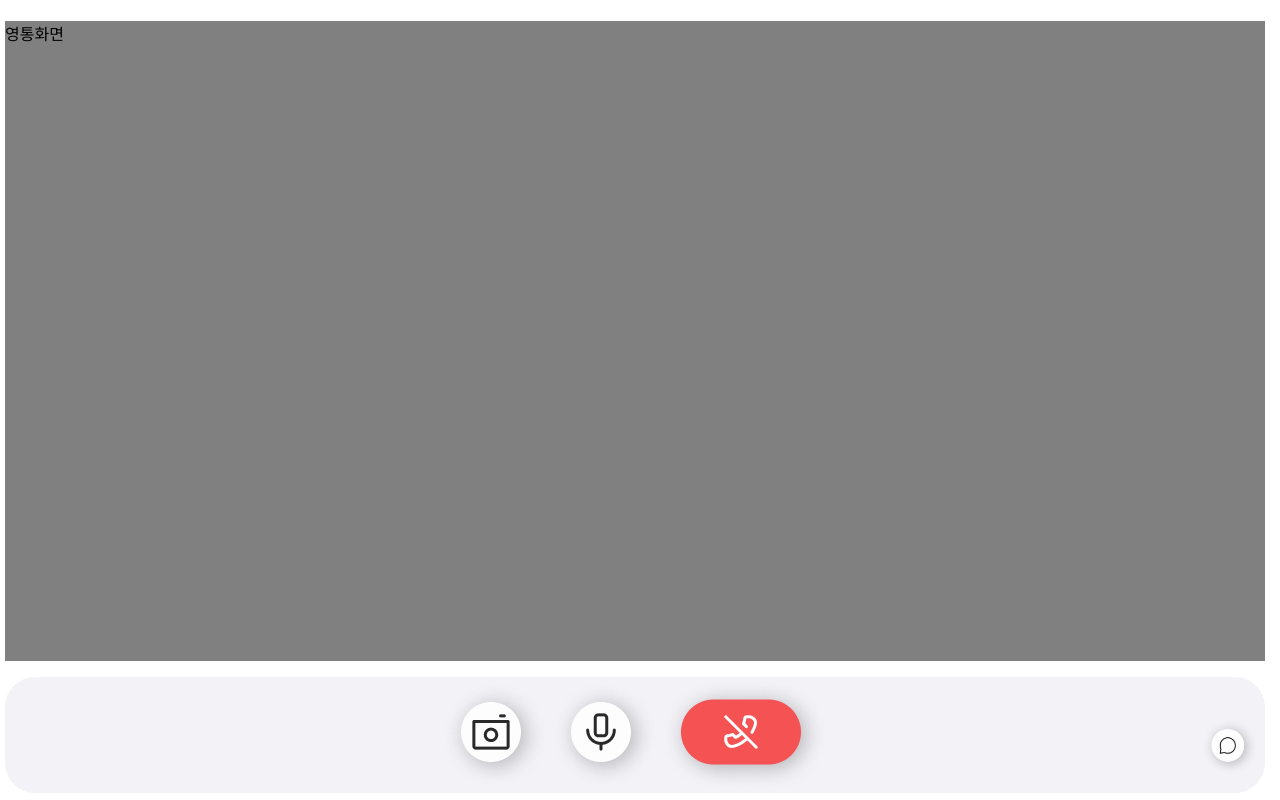
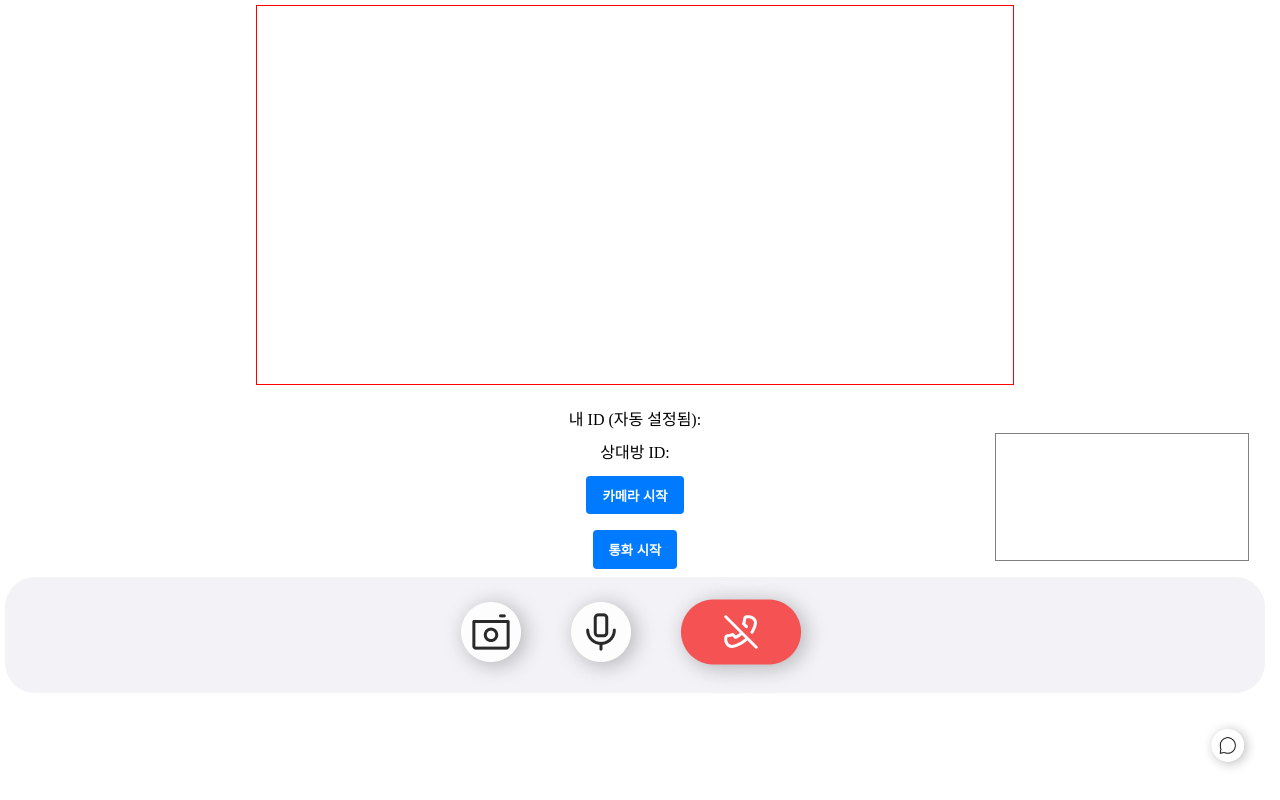
Before and after one commit to SonIRang/SonIRang_frontend, a React (Create React App) app: page /meeting in a window 1280 px wide. Built offline with nearby package versions, Linux system fonts and the light colour scheme.

Commit message:
callscreen오류 수정

```diff
--- a/src/components/VideoCallScreen.js
+++ b/src/components/VideoCallScreen.js
@@ -1,127 +1,293 @@
-// import React, { useEffect, useRef, useState } from 'react';
-// import io, { Socket } from 'socket.io-client';
+import React, { useEffect, useRef, useState } from "react";
+import { useNavigate } from "react-router-dom";
+import styled from "styled-components";
+import { Client } from "@stomp/stompjs";
+import SockJS from "sockjs-client";
 
-// const VideoCallScreen = () => {
-//   const localVideoRef = useRef<HTMLVideoElement>(null);
-//   const remoteVideoRef = useRef<HTMLVideoElement>(null);
-//   const [isStartedVideo, setIsStartedVideo] = useState<boolean>(false);
-//   const [room, setRoom] = useState<string>('test_room');
-//   const [socket, setSocket] = useState<Socket | null>(null);
-//   const [peerConnection, setPeerConnection] = useState<RTCPeerConnection | null>(null);
+const VideoCallScreen = ({ receiverId, receiver }) => {
+  const localVideoRef = useRef(null);
+  const remoteVideoRef = useRef(null);
 
-//   useEffect(() => {
-//     const nextSocket = io('http://123.123.123.123:5000'); // 자신의 시그널링 서버 IP 주소
-//     setSocket(nextSocket);
+  const [client, setClient] = useState(null);
+  const [peerConnection, setPeerConnection] = useState(null);
+  const localStreamRef = useRef(null);
+  const iceCandidateQueueRef = useRef([]);
+  const remoteDescriptionSetRef = useRef(false);
 
-//     // 구글에서 제공해주는 coturn 서버 활용
-//     const pc = new RTCPeerConnection({
-//       iceServers: [
-//         {
-//           urls: 'stun:stun.l.google.com:19302',
-//         },
-//         {
-//           urls: 'stun:stun1.l.google.com:19302',
-//         },
-//         {
-//           urls: 'stun:stun2.l.google.com:19302',
-//         },
-//         {
-//           urls: 'stun:stun3.l.google.com:19302',
-//         },
-//       ],
-//     });
+  const rtcConfig = {
+    iceServers: [{ urls: "stun:stun.l.google.com:19302" }],
+  };
 
-//     pc.onicecandidate = (event) => {
-//       if (!event.candidate) return;
-//       nextSocket.emit('candidate', { candidate: event.candidate, room });
-//     };
+  useEffect(() => {
+    if (!receiverId) return;
+    const accessToken = localStorage.getItem("accessToken");
+    if (!accessToken) {
+      alert("JWT 토큰이 없습니다. 로그인 후 다시 시도해주세요.");
+      return;
+    }
 
-//     pc.ontrack = (event) => {
-//       if (!remoteVideoRef.current || !event.streams[0]) return;
-//       remoteVideoRef.current.srcObject = event.streams[0];
-//     };
+    const socket = new SockJS(
+      `http://localhost:8080/ws-signaling?token=${encodeURIComponent(
+        accessToken
+      )}`
+    );
 
-//     nextSocket.on('offer', async (msg) => {
-//       // 내가 보낸 offer인 경우, skip
-//       if (msg.sender === socket?.id) return;
+    const stompClient = new Client({
+      webSocketFactory: () => socket,
+      debug: (str) => console.log(str),
+      reconnectDelay: 5000,
+      heartbeatIncoming: 0,
+      heartbeatOutgoing: 0,
+      onConnect: (frame) => {
+        console.log("✅ WebSocket 연결됨:", frame);
+        stompClient.subscribe("/user/queue/signal", (message) => {
+          const data = JSON.parse(message.body);
+          switch (data.type) {
+            case "offer":
+              handleOffer(data);
+              break;
+            case "answer":
+              handleAnswer(data);
+              break;
+            case "candidate":
+              handleCandidate(data);
+              break;
+            default:
+              console.warn("알 수 없는 메시지 타입:", data.type);
+          }
+        });
+      },
+      onStompError: (frame) => {
+        alert("WebSocket 연결 실패: " + frame.headers["message"]);
+        console.error("❌ WebSocket 연결 실패:", frame);
+      },
+    });
 
-//       // connection에 상대 peer의 SDP 정보를 설정
-//       await pc.setRemoteDescription(new RTCSessionDescription(msg.sdp));
+    stompClient.activate();
+    setClient(stompClient);
 
-//       // 설정 이후 상대 peer에게 나의 SDP 응답
-//       const answer = await pc.createAnswer();
-//       await pc.setLocalDescription(answer);
-//       nextSocket.emit('answer', { sdp: pc.localDescription, room });
-//     });
+    return () => {
+      stompClient.deactivate();
+    };
+  }, [receiverId]);
 
-//     nextSocket.on('answer', (msg) => {
-//       if (msg.sender === socket?.id) return;
-//       // connection에 상대 peer에게 받은 SDP 정보를 설정
-//       pc.setRemoteDescription(new RTCSessionDescription(msg.sdp));
-//     });
+  const startMedia = async () => {
+    try {
+      const stream = await navigator.mediaDevices.getUserMedia({
+        video: true,
+        audio: true,
+      });
+      localStreamRef.current = stream;
+      if (localVideoRef.current) {
+        localVideoRef.current.srcObject = stream;
+      }
+      console.log("🎥 로컬 미디어 시작됨");
+    } catch (err) {
+      console.error("❌ 미디어 시작 실패:", err);
+      alert("카메라/마이크 권한을 확인해주세요.");
+    }
+  };
 
-//     nextSocket.on('candidate', (msg) => {
-//       if (msg.sender === socket?.id) return;
-//       // 데이터를 보낼 수 있는 네트워크 경로를 찾기 위해 ICE 프로세스를 수행하는 단계
-//       pc.addIceCandidate(new RTCIceCandidate(msg.candidate));
-//     });
+  const createPeerConnection = () => {
+    if (!localStreamRef.current) {
+      alert("먼저 미디어를 시작해주세요.");
+      return;
+    }
+    const pc = new RTCPeerConnection(rtcConfig);
 
-//     setPeerConnection(pc);
-//   }, []);
+    localStreamRef.current.getTracks().forEach((track) => {
+      pc.addTrack(track, localStreamRef.current);
+    });
 
-//   const startVideo = async () => {
-//     if (!localVideoRef.current) return;
-//     const stream = await navigator.mediaDevices.getUserMedia({ video: true, audio: true });
-//     localVideoRef.current.srcObject = stream;
-//     stream.getTracks().forEach((track) => peerConnection?.addTrack(track, stream));
-//     setIsStartedVideo(true);
-//   };
+    pc.onicecandidate = (event) => {
+      if (event.candidate && client && receiver) {
+        client.publish({
+          destination: "/app/signal",
+          body: JSON.stringify({
+            type: "candidate",
+            to: receiver,
+            data: event.candidate,
+          }),
+        });
+      }
+    };
 
-//   const joinRoom = () => {
-//     if (!socket || !room) return;
-//     socket.emit('join', { room });
-//   };
+    pc.ontrack = (event) => {
+      if (remoteVideoRef.current) {
+        remoteVideoRef.current.srcObject = event.streams[0];
+      }
+    };
 
-//   const call = async () => {
-//     const offer = await peerConnection?.createOffer();
-//     await peerConnection?.setLocalDescription(offer);
-//     socket?.emit('offer', { sdp: offer, room });
-//   };
+    iceCandidateQueueRef.current = [];
+    remoteDescriptionSetRef.current = false;
+    setPeerConnection(pc);
+  };
 
-//   return (
-//     <div className="flex flex-col gap-6">
-//       <div className="flex justify-center gap-2">
-//         <div className="flex flex-col items-center">
-//           <div className="font-semibold">내 화면</div>
-//           <video ref={localVideoRef} autoPlay playsInline muted></video>
-//         </div>
-//         <div className="flex flex-col items-center">
-//           <div className="font-semibold">상대 화면</div>
-//           <video ref={remoteVideoRef} autoPlay playsInline></video>
-//         </div>
-//       </div>
-//       <div className="text-center font-semibold">Room Name: {room}</div>
-//       <div className="justify-center flex items-center gap-6">
-//         {!isStartedVideo && (
-//           <button
-//             className="shadow-md px-3 py-2 rounded hover:bg-slate-50 active:shadow-none"
-//             onClick={() => {
-//               startVideo();
-//               joinRoom();
-//             }}
-//           >
-//             비디오 연결
-//           </button>
-//         )}
-//         <button
-//           className="shadow-md px-3 py-2 rounded hover:bg-slate-50 active:shadow-none"
-//           onClick={call}
-//         >
-//           통화 시작
-//         </button>
-//       </div>
-//     </div>
-//   );
-// };
+  const createOffer = async () => {
+    if (!client || !receiver) {
+      alert("WebSocket 연결 및 상대방 ID를 확인해주세요.");
+      return;
+    }
+    if (!peerConnection) createPeerConnection();
+    if (!peerConnection) return;
 
-// export default VideoCallScreen;
+    const connected = await fetch(
+      `/api/is-connected/${encodeURIComponent(receiver)}`
+    )
+      .then((res) => res.json())
+      .catch(() => false);
+
+    if (!connected) {
+      alert("상대방이 아직 WebSocket에 연결되지 않았습니다.");
+      return;
+    }
+
+    const offer = await peerConnection.createOffer();
+    await peerConnection.setLocalDescription(offer);
+
+    client.publish({
+      destination: "/app/signal",
+      body: JSON.stringify({
+        type: "offer",
+        to: receiver,
+        data: offer,
+      }),
+    });
+  };
+
+  const handleOffer = async (data) => {
+    if (!peerConnection) createPeerConnection();
+    if (!peerConnection) return;
+
+    await peerConnection.setRemoteDescription(
+      new RTCSessionDescription(data.data)
+    );
+    remoteDescriptionSetRef.current = true;
+
+    for (const c of iceCandidateQueueRef.current) {
+      try {
+        await peerConnection.addIceCandidate(new RTCIceCandidate(c));
+      } catch (e) {
+        console.error(e);
+      }
+    }
+    iceCandidateQueueRef.current = [];
+
+    const answer = await peerConnection.createAnswer();
+    await peerConnection.setLocalDescription(answer);
+
+    if (client) {
+      client.publish({
+        destination: "/app/signal",
+        body: JSON.stringify({
+          type: "answer",
+          to: data.from,
+          data: answer,
+        }),
+      });
+    }
+    console.log("📞 Offer 수신 → Answer 전송 완료");
+  };
+
+  const handleAnswer = async (data) => {
+    if (!peerConnection) return;
+    await peerConnection.setRemoteDescription(
+      new RTCSessionDescription(data.data)
+    );
+    remoteDescriptionSetRef.current = true;
+
+    for (const c of iceCandidateQueueRef.current) {
+      try {
+        await peerConnection.addIceCandidate(new RTCIceCandidate(c));
+      } catch (e) {
+        console.error(e);
+      }
+    }
+    iceCandidateQueueRef.current = [];
+
+    console.log("✅ Answer 수신 완료");
+  };
+
+  const handleCandidate = (data) => {
+    if (!data.data) {
+      console.warn("ICE 후보 없음");
+      return;
+    }
+
+    if (remoteDescriptionSetRef.current && peerConnection) {
+      peerConnection
+        .addIceCandidate(new RTCIceCandidate(data.data))
+        .catch(console.error);
+    } else {
+      iceCandidateQueueRef.current.push(data.data);
+    }
+  };
+
+  return (
+    <VideoContainer>
+      <LocalVideo ref={localVideoRef} autoPlay muted />
+      <RemoteVideo ref={remoteVideoRef} autoPlay />
+      <Spacer />
+      <InfoText>내 ID (자동 설정됨): {receiverId}</InfoText>
+      <InfoText>상대방 ID: {receiver}</InfoText>
+      <Button onClick={startMedia}>카메라 시작</Button>
+      <Button onClick={createOffer}>통화 시작</Button>
+    </VideoContainer>
+  );
+};
+
+export default VideoCallScreen;
+
+// styled-components는 컴포넌트 함수 아래에 위치
+
+const MainContainer = styled.div`
+  width: 100%;
+  height: 100vh;
+  background-color: black;
+  position: relative;
+`;
+
+const VideoContainer = styled.div`
+  position: relative;
+  display: flex;
+  flex-direction: column;
+  align-items: center;
+`;
+
+const LocalVideo = styled.video`
+  width: 60%;
+  border: 1px solid red; // 구분하기 쉬우라고 빨간색으로 예시
+  z-index: 2; // 더 위에 오게
+`;
+
+const RemoteVideo = styled.video`
+  position: absolute;
+  bottom: 1rem;
+  right: 1rem;
+  width: 20%;
+  border: 1px solid gray;
+  margin-top: 1rem;
+`;
+
+const Button = styled.button`
+  margin: 0.5rem;
+  padding: 0.6rem 1rem;
+  background-color: #007bff;
+  color: white;
+  border: none;
+  border-radius: 4px;
+  cursor: pointer;
+  font-weight: 600;
+
+  &:hover {
+    background-color: #0056b3;
+  }
+`;
+
+const InfoText = styled.p`
+  margin: 0.3rem 0;
+`;
+
+const Spacer = styled.div`
+  height: 1rem;
+`;
--- a/src/pages/MeetingPage.js
+++ b/src/pages/MeetingPage.js
@@ -2,7 +2,7 @@ import React, { useState } from "react";
 import styled from "styled-components";
 import { useNavigate } from "react-router-dom";
 import ChatWindow from "../components/Chat";
-// import VideoCallScreen from "../components/VideoCallScreen";
+import VideoCallScreen from "../components/VideoCallScreen";
 
 export default function ResponsiveChatLayout() {
   const navigate = useNavigate();
@@ -15,17 +15,7 @@ export default function ResponsiveChatLayout() {
   return (
     <Container>
       <LeftPanel isChatOpen={chatOpen}>
-        <p
-          style={{
-            width: "100%",
-            height: "80vh",
-            backgroundColor: "#808080",
-            borderradius: "30px",
-          }}
-        >
-          영통화면
-        </p>
-        {/* <VideoCallScreen/> */}
+        <VideoCallScreen/>
         <ButtonSide>
           <img
             src="/camera-on.png"
```
